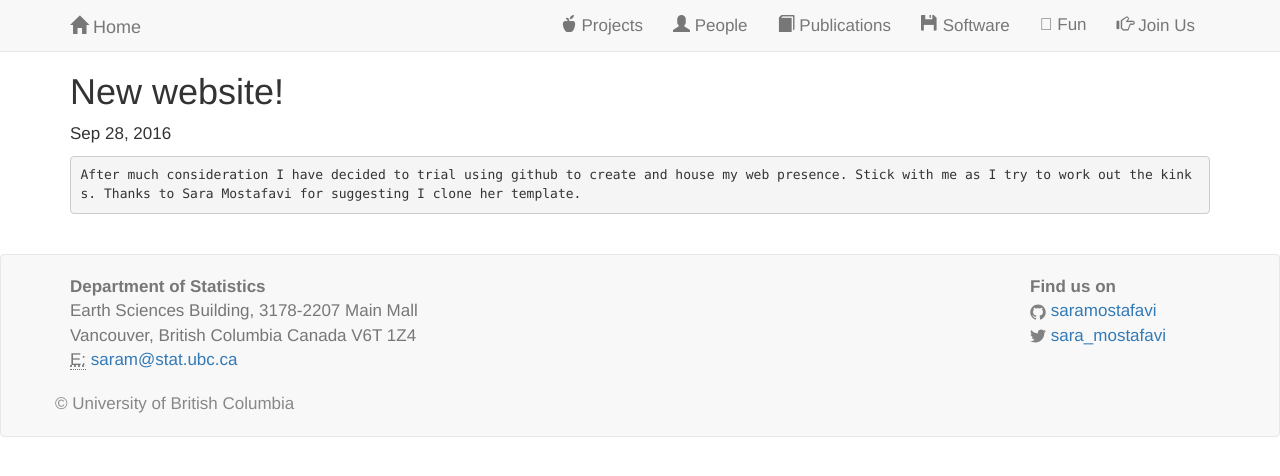
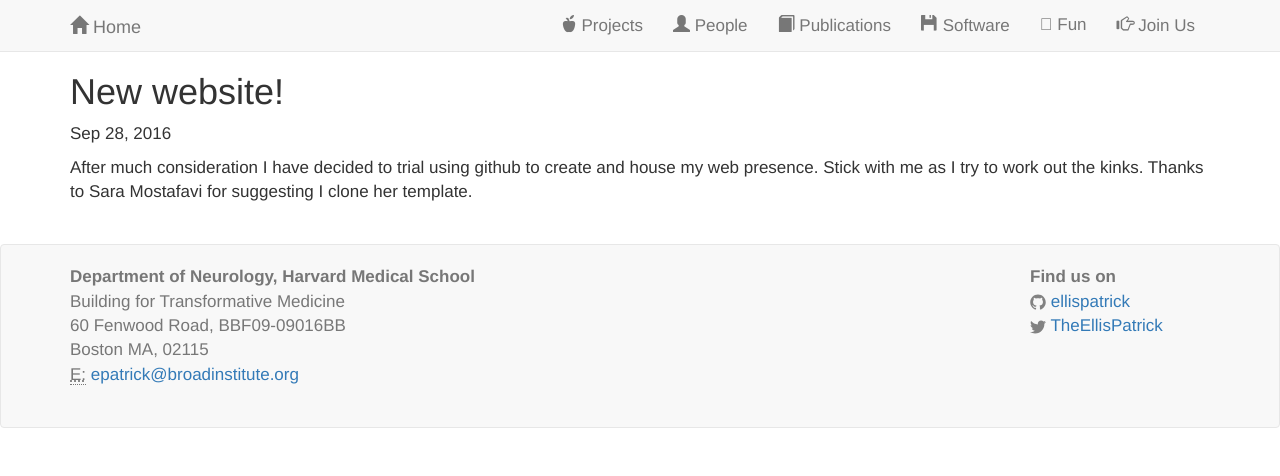
Before and after one commit to ellispatrick/ellispatrick.github.io, a Jekyll site: the page built from _posts/2016-09-28-New Website.md, in a window 1280 px wide. Shown: the top 476 px of the page. Built offline with Jekyll 4.4.1, drawn with Linux system fonts in a browser that asks for light colours; nearby versions of some CDN libraries; a style sheet for code colours, icons or effects is not loaded.

Commit message:
Change footer

```diff
--- a/_config.yml
+++ b/_config.yml
@@ -6,16 +6,14 @@
 # 'jekyll serve'. If you change this file, please restart the server process.
 
 # Site settings
-title: Assistant Professor
-email: saram@stat.ubc.ca
+title: Postdoctoral Fellow
+email: epatrick@broadinstitute.org
 description: > # this means to ignore newlines until "baseurl:"
-  Write an awesome description for your new site here. You can edit this
-  line in _config.yml. It will appear in your document head meta (for
-  Google search results) and in your feed.xml site description.
+  Ellis Patrick, Harvard Medical School
 # baseurl: "" # the subpath of your site, e.g. /blog
 # url: "http://cubranic.github.io" # the base hostname & protocol for your site
-twitter_username: sara_mostafavi
-github_username:  saramostafavi
+twitter_username: TheEllisPatrick
+github_username:  ellispatrick
 
 # Build settings
 markdown: kramdown
--- a/_includes/footer.html
+++ b/_includes/footer.html
@@ -6,10 +6,11 @@
             <div class="row">
                 <div class="col-md-10">
                     <address>
-                        <strong>Department of Statistics</strong><br>
-                        Earth Sciences Building, 3178-2207 Main Mall<br>
-                        Vancouver, British Columbia Canada V6T 1Z4 <br>
-                        <abbr title="Email">E:</abbr> <a href="mailto:#">saram@stat.ubc.ca</a> <br>
+                        <strong>Department of Neurology, Harvard Medical School</strong><br>
+						Building for Transformative Medicine<br>
+                        60 Fenwood Road, BBF09-09016BB<br>
+						Boston MA, 02115<br>
+                        <abbr title="Email">E:</abbr> <a href="mailto:#">epatrick@broadinstitute.org</a> <br>
                         <!--<abbr title="Phone">P:</abbr> (123) 456-7890-->
                     </address>
 
@@ -33,8 +34,8 @@
             </div>
         </div>
 
-        <div class="copyright row">
-                &copy; University of British Columbia
+       <!-- <div class="copyright row">
+                &copy; University of British Columbia -->
         </div>
     </div>
 </footer>
--- a/_posts/2016-09-28-New Website.md
+++ b/_posts/2016-09-28-New Website.md
@@ -6,4 +6,4 @@ excerpt: >
   After much consideration I have decided to trial using github to create and house my web presence. Stick with me as I try to work out the kinks. Thanks to Sara Mostafavi for suggesting I clone her template.
 ---
 
-	After much consideration I have decided to trial using github to create and house my web presence. Stick with me as I try to work out the kinks. Thanks to Sara Mostafavi for suggesting I clone her template.
+After much consideration I have decided to trial using github to create and house my web presence. Stick with me as I try to work out the kinks. Thanks to Sara Mostafavi for suggesting I clone her template.
```
